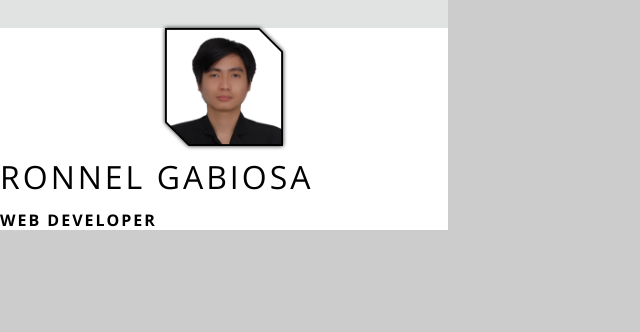
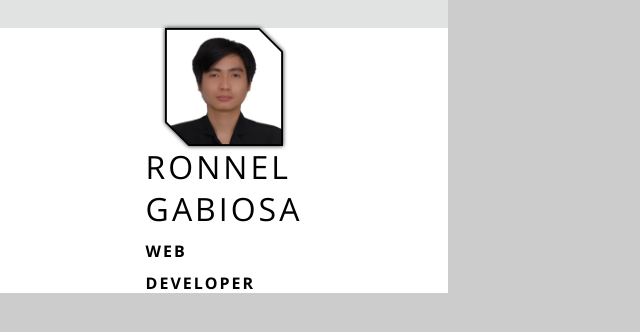
Before and after one commit to ronngb/resume, a website: page index.html in a window 1280 px wide. Shown: the whole page, without its empty margins (0-640 px from the left). Drawn offline with nearby package versions, Linux system fonts and the light colour scheme; files that its build step writes are made by us from their sources.

Commit message:
style: consistent center of profile heading

```diff
--- a/src/assets/scss/component/_profile.scss
+++ b/src/assets/scss/component/_profile.scss
@@ -28,6 +28,7 @@
   }
 
   &__text {
-    margin-top: 1rem;
+    width: min-content;
+    margin: 0 auto;
   }
 }
```
